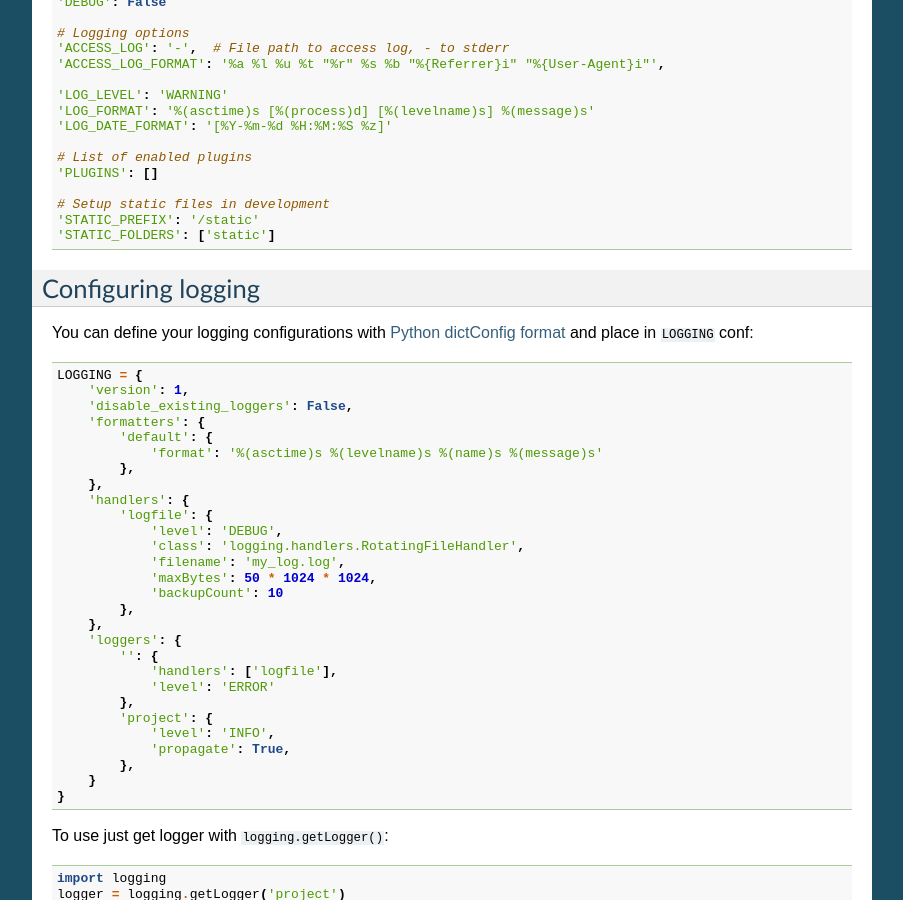
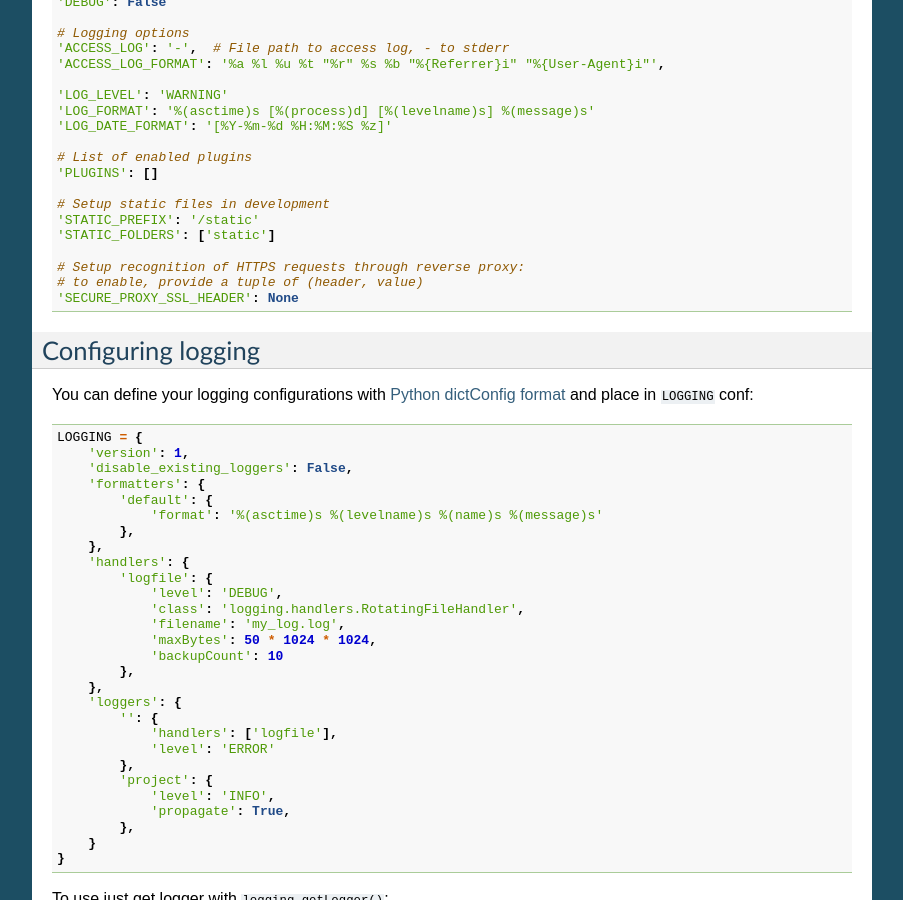
Before and after one commit to klen/muffin, a Sphinx documentation site: the page built from docs/configuration.rst, in a window 1280 px wide and 900 px high, scrolled down 606 px. Shown: the whole window, without its empty margins (198-1101 px from the left). Built offline with Sphinx 7.4.7, drawn with Linux system fonts in a browser that asks for light colours.

Commit message:
Added SECURE_PROXY_SSL_HEADER option to docs

```diff
--- a/README.rst
+++ b/README.rst
@@ -307,6 +307,10 @@ Base Muffin options and default values:
         'STATIC_PREFIX': '/static'
         'STATIC_FOLDERS': ['static']
 
+        # Setup recognition of HTTPS requests through reverse proxy:
+        # to enable, provide a tuple of (header, value)
+        'SECURE_PROXY_SSL_HEADER': None
+
 
 Configuring logging
 ^^^^^^^^^^^^^^^^^^^
--- a/docs/configuration.rst
+++ b/docs/configuration.rst
@@ -49,6 +49,10 @@ Base Muffin options and default values:
         # Setup static files in development
         'STATIC_PREFIX': '/static'
         'STATIC_FOLDERS': ['static']
+
+        # Setup recognition of HTTPS requests through reverse proxy:
+        # to enable, provide a tuple of (header, value)
+        'SECURE_PROXY_SSL_HEADER': None
 
 
 Configuring logging
```
